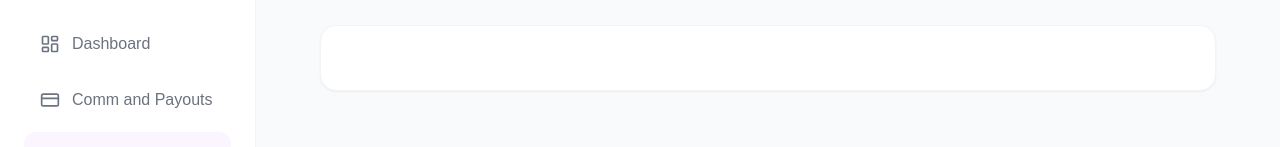
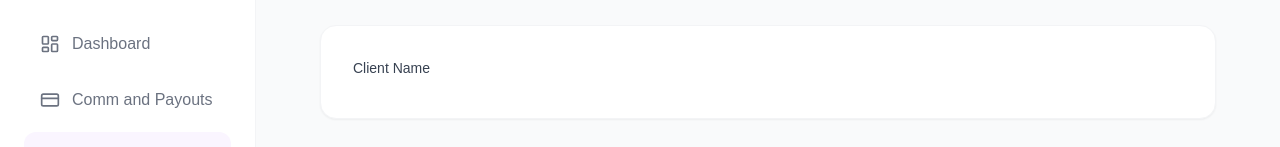
Before and after one commit to Abusadiq006/bridge-pay-dashboard, a React (Vite) app: page /dashboard/add-request in a window 1280 px wide. Shown: the part 132-279 px from the top of the page. Built offline with nearby package versions, Linux system fonts and the light colour scheme; a web font is replaced by a local one.

Commit message:
Adding Client Name

```diff
--- a/src/pages/AddRequest.jsx
+++ b/src/pages/AddRequest.jsx
@@ -21,6 +21,11 @@ const AddRequest = () => {
                             <form className="space-y-6">
 
                                 {/* Client Details */}
+                                <div className="grid grid-cols-1 md:grid-cols-2 gap-6">
+                                    <div>
+                                        <label className="block text-sm font-medium text-gray-700 mb-2">Client Name</label>
+                                    </div>
+                                </div>
                             </form>
                         </div>
                     </div>
```
